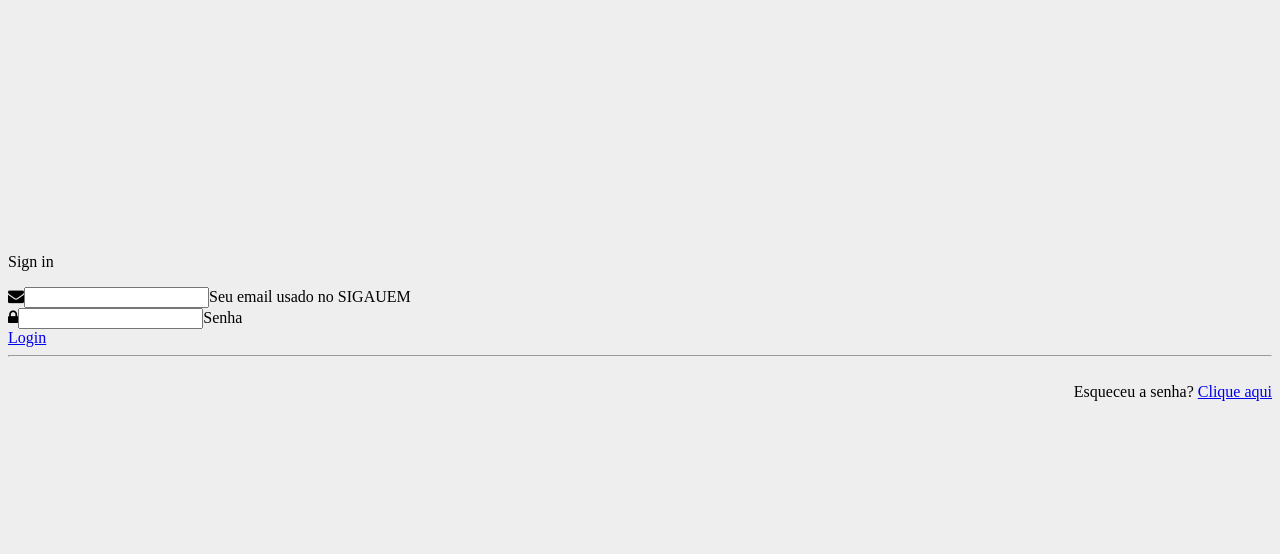
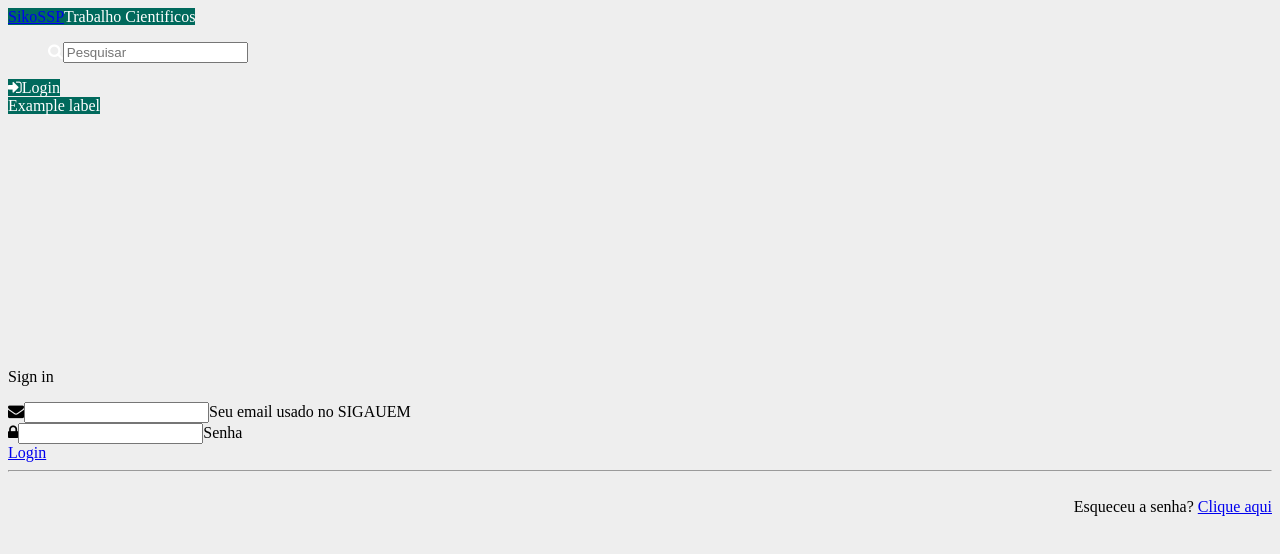
Before and after one commit to SikoDevelopers/AngularApplication, an Angular app: page /login in a window 1280 px wide. Shown: the top 554 px of the page. Built offline with nearby package versions, Linux system fonts and the light colour scheme; what angular-bootstrap-md would draw is missing.

Commit message:
Melhorando login component

```diff
--- a/src/app/publico-geral/login/login.component.html
+++ b/src/app/publico-geral/login/login.component.html
@@ -1 +1,2 @@
+<app-barra-do-topo></app-barra-do-topo>
 <app-login-form></app-login-form>
```
